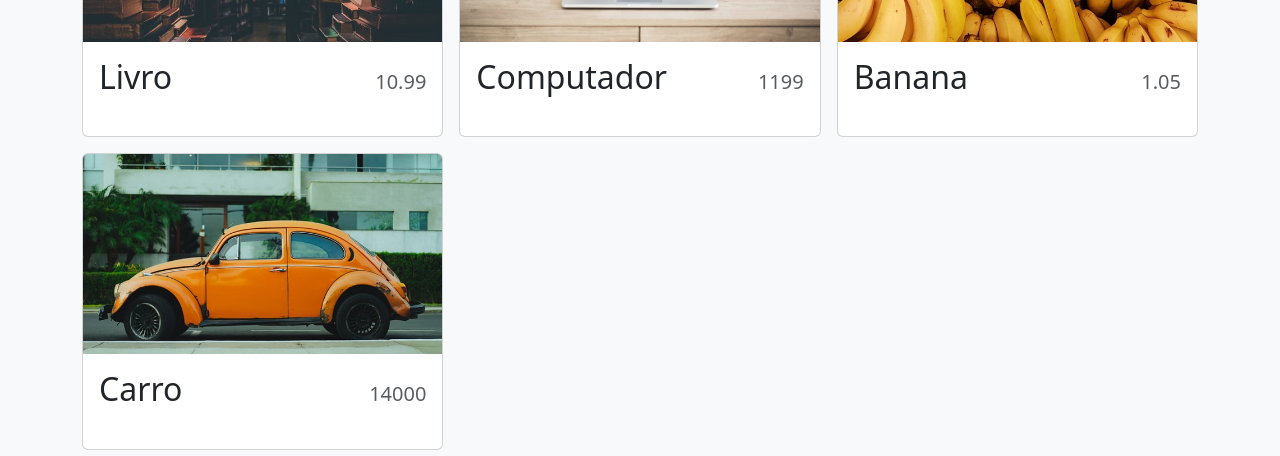
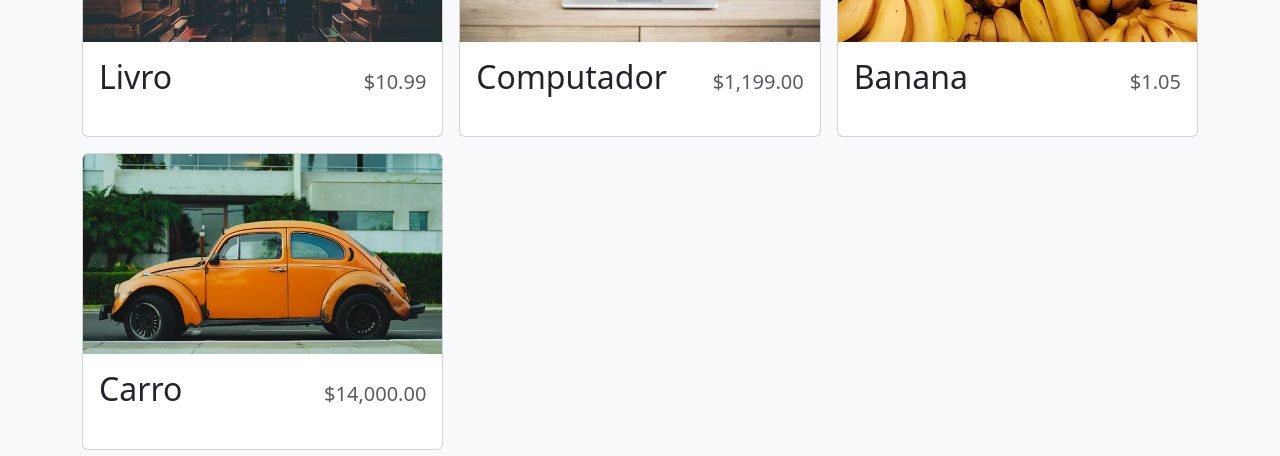
Before and after one commit to LuisBraga31/shoppingCart, a React (Vite) app: page /store in a window 1280 px wide. Shown: the part 295-751 px from the top of the page. Built offline with nearby package versions, Linux system fonts and the light colour scheme.

Commit message:
Add a formatter

```diff
--- a/src/components/StoreItem.tsx
+++ b/src/components/StoreItem.tsx
@@ -1,4 +1,5 @@
 import { Card } from "react-bootstrap"
+import { formatter } from "../utilities/formatter"
 
 type StoreItemProps = {
    id: number,
@@ -15,7 +16,7 @@ export const StoreItem = ( {id, name, price, imgUrl } : StoreItemProps) => {
         <Card.Body className="d-flex flex-column">
             <Card.Title className="d-flex justify-content-between align-items-baseline mb-4">
                 <span className="fs-2"> {name} </span>
-                <span className="ms-2 text-muted"> {price} </span>
+                <span className="ms-2 text-muted"> {formatter(price)} </span>
             </Card.Title>
         </Card.Body>
     </Card>
--- /dev/null
+++ b/src/utilities/formatter.ts
@@ -0,0 +1,9 @@
+const CURRENCY_FORMATTER = new Intl.NumberFormat(undefined, {
+    currency: "USD",
+    style:"currency",
+});
+
+export function formatter( number: number) {
+    return CURRENCY_FORMATTER.format(number);
+
+}
```
